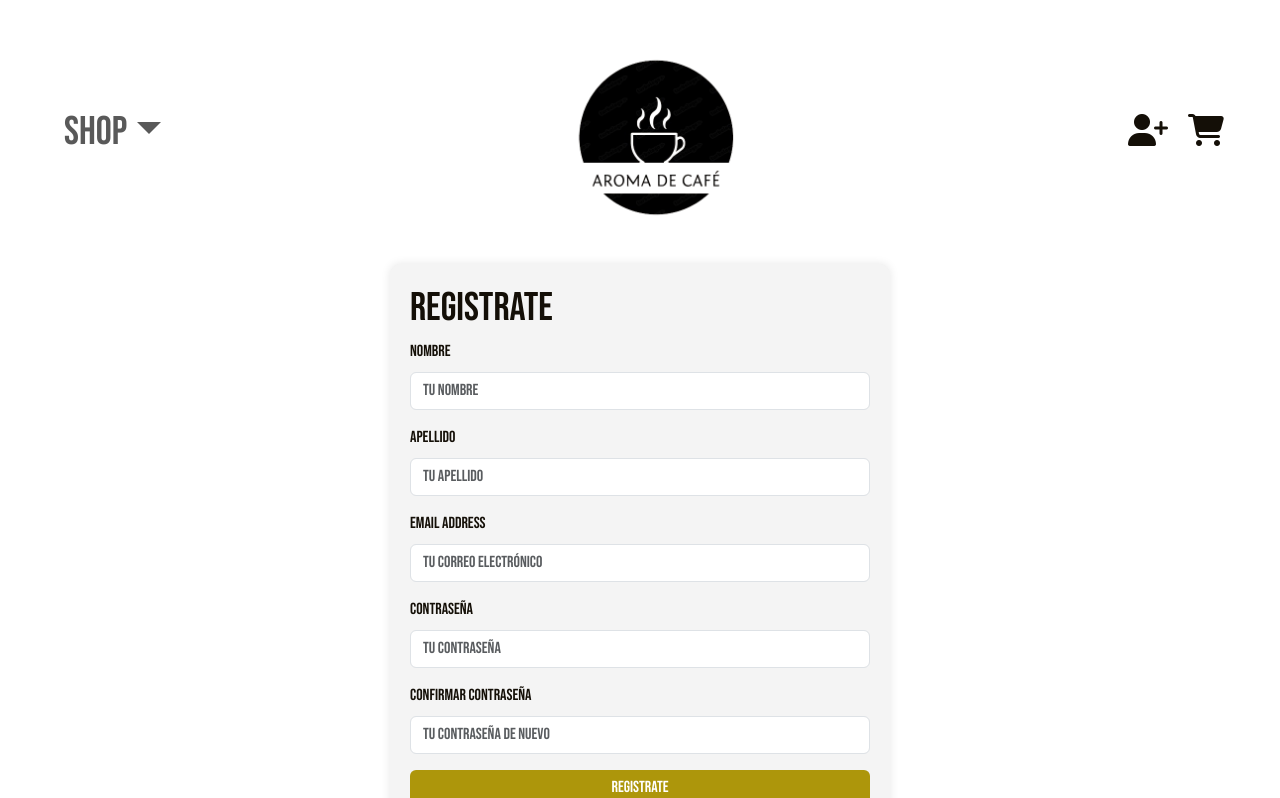
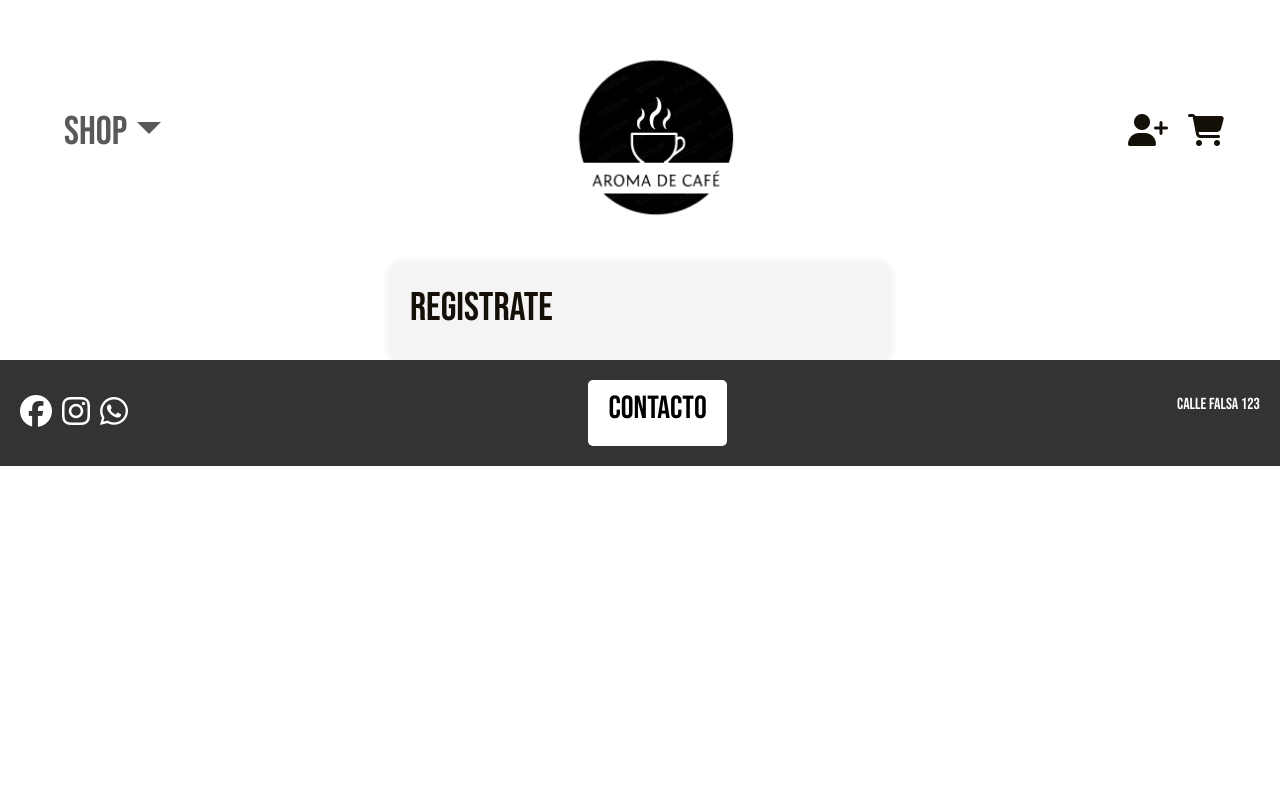
Before and after one commit to diegocabre/Aroma-Cafe-Cliente, a React (Vite) app: page /register in a window 1280 px wide. Shown: the top 798 px of the page. Built offline with nearby package versions, Linux system fonts and the light colour scheme.

Commit message:
cambio validaciones mensajes desde el servidor para register

```diff
--- a/src/components/auth/Register.jsx
+++ b/src/components/auth/Register.jsx
@@ -13,6 +13,7 @@ function Register() {
     password: "",
     passwordConfir: "",
   });
+  const [registerMessage, setRegisterMessage] = useState("");
 
   const handleChange = (e) => {
     const { name, value } = e.target;
@@ -22,9 +23,7 @@ function Register() {
   const handleSubmit = async (event) => {
     event.preventDefault();
     const form = event.currentTarget;
-    if (form.checkValidity() === false) {
-      event.stopPropagation();
-    }
+
     try {
       const response = await fetch(config.apiUrl + "/registro", {
         method: "POST",
@@ -36,13 +35,16 @@ function Register() {
 
       const data = await response.json();
       if (response.ok) {
-        alert(data.msg);
+        setRegisterMessage(data.msg);
+        setTimeout(() => {
+          setRegisterMessage("");
+        }, 2000);
       } else {
-        throw new Error(data.msg);
+        setRegisterMessage(data.msg || "Error en el servidor");
       }
     } catch (error) {
-      alert("Error: " + error.msg);
       console.error("Error:", error);
+      setRegisterMessage("Error en el servidor");
     } finally {
       setValidated({
         name: "",
@@ -52,71 +54,18 @@ function Register() {
         passwordConfir: "",
       });
     }
+
+    if (form.checkValidity() === false) {
+      event.stopPropagation();
+    }
   };
 
   return (
     <div className="form-container">
       <h1>Registrate</h1>
+      {registerMessage && <p className="error">{registerMessage}</p>}
       <Form onSubmit={handleSubmit}>
-        <Form.Group className="mb-3" controlId="formBasicName">
-          <Form.Label>Nombre</Form.Label>
-          <Form.Control
-            type="text"
-            name="name"
-            placeholder="Tu Nombre"
-            onChange={handleChange}
-            value={validated.name}
-          />
-        </Form.Group>
-        <Form.Group className="mb-3" controlId="formBasicLastName">
-          <Form.Label>Apellido</Form.Label>
-          <Form.Control
-            type="text"
-            name="lastName"
-            placeholder="Tu Apellido"
-            onChange={handleChange}
-            value={validated.lastName}
-          />
-        </Form.Group>
-        <Form.Group className="mb-3" controlId="formBasicEmail">
-          <Form.Label>Email address</Form.Label>
-          <Form.Control
-            type="email"
-            name="email"
-            placeholder="tu Correo Electrónico"
-            onChange={handleChange}
-            value={validated.email}
-          />
-        </Form.Group>
-        <Form.Group className="mb-3" controlId="formBasicPassword">
-          <Form.Label>Contraseña</Form.Label>
-          <Form.Control
-            type="password"
-            name="password"
-            placeholder="tu Contraseña"
-            onChange={handleChange}
-            value={validated.password}
-          />
-        </Form.Group>
-        <Form.Group className="mb-3" controlId="formBasicPassword">
-          <Form.Label>Confirmar Contraseña</Form.Label>
-          <Form.Control
-            type="password"
-            name="passwordConfir"
-            placeholder="tu Contraseña de nuevo"
-            onChange={handleChange}
-            value={validated.passwordConfir}
-          />
-        </Form.Group>
-        <Button variant="primary" type="submit">
-          Registrate
-        </Button>
-        <p>
-          ¿Ya tienes una cuenta?{" "}
-          <NavLink to="/login">
-            <p>Inicia Sesión</p>
-          </NavLink>
-        </p>
+        {/* Formulario... */}
       </Form>
     </div>
   );
```
